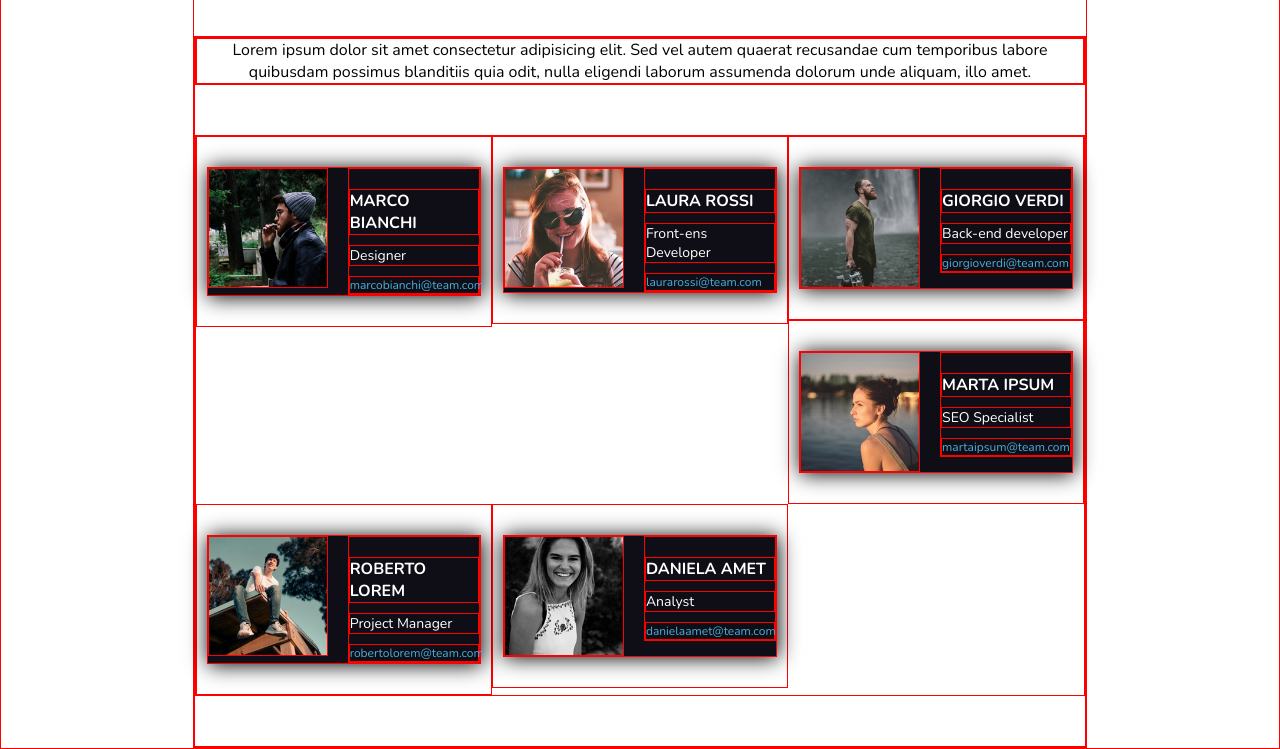
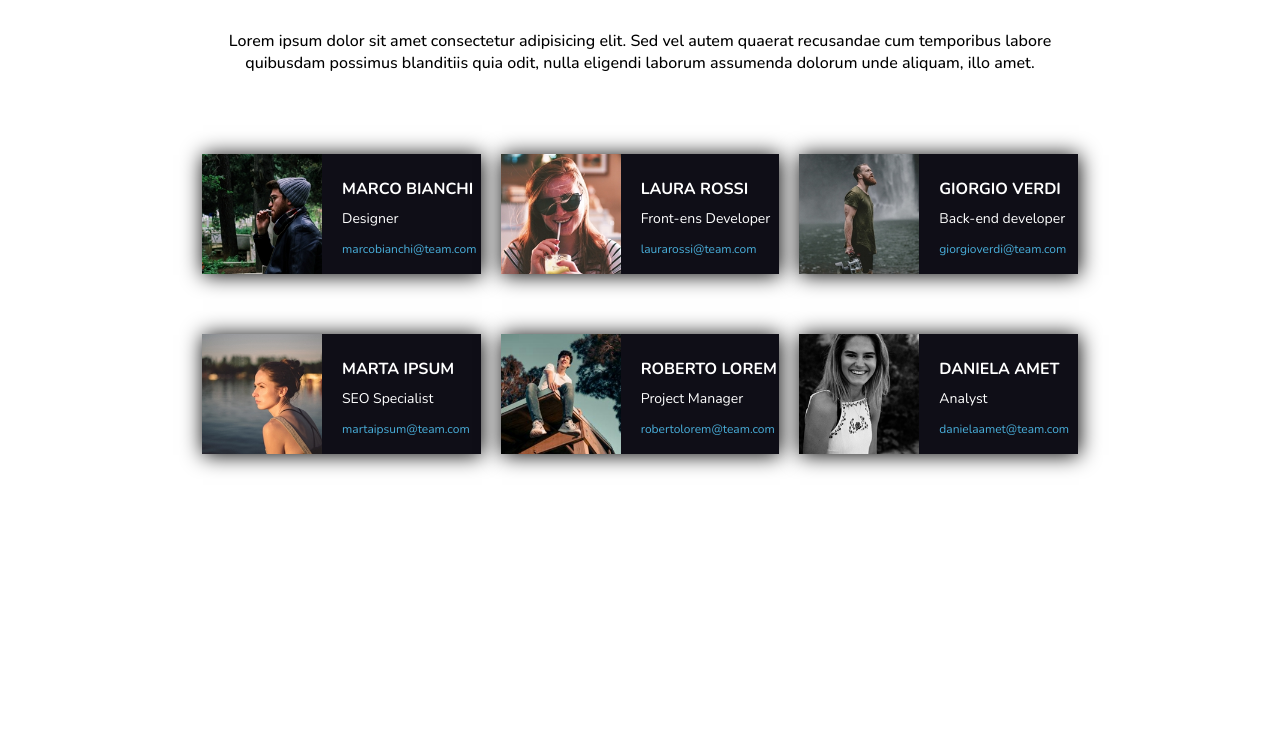
Before and after one commit to AndreaLivornese/html-css-float-cards, a plain HTML site: page index.html in a window 1280 px wide. Shown: the part 147-896 px from the top of the page. After the commit the page ends 800 px from the top, so only its background shows below. Drawn offline with nearby package versions, Linux system fonts and the light colour scheme.

Commit message:
fix altezza tra le informazioni nelle card e font del "p"

```diff
--- a/css/style.css
+++ b/css/style.css
@@ -7,7 +7,7 @@
 
     box-sizing: border-box;
 
-    border:1px red solid;
+    /* border:1px red solid; */
 }
 
 .clearfix::after{
@@ -50,6 +50,7 @@ header h1{
 body p{
     text-align: center;
     font-size: 16px;
+    font-weight: 500;
 }
 
 section{
@@ -103,11 +104,13 @@ div div.card::after{
     margin-inline-start:  140px;
 
     list-style-type: none;
+
+    line-height: 30px;
 }
 
-.card li:nth-of-type(1), .card li:nth-of-type(2){
+/* .card li:nth-of-type(1), .card li:nth-of-type(2){
     margin-bottom: 10px;
-}
+} */
 
 .name-surname{
     color:white;
--- a/index.html
+++ b/index.html
@@ -8,7 +8,7 @@
         <link rel="stylesheet" href="css/style.css">
         <link rel="preconnect" href="https://fonts.googleapis.com">
         <link rel="preconnect" href="https://fonts.gstatic.com" crossorigin>
-        <link href="https://fonts.googleapis.com/css2?family=Nunito:wght@400;700;900&display=swap" rel="stylesheet">
+        <link href="https://fonts.googleapis.com/css2?family=Nunito:wght@400;500;700;900&display=swap" rel="stylesheet">
     </head>
     <body>
         <!-- header -->
```
